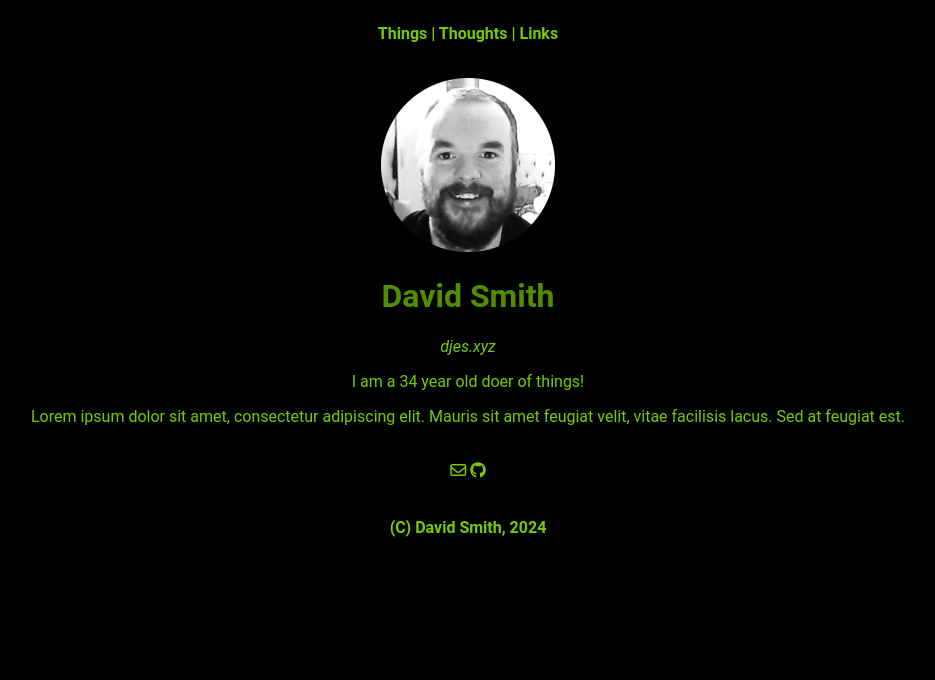
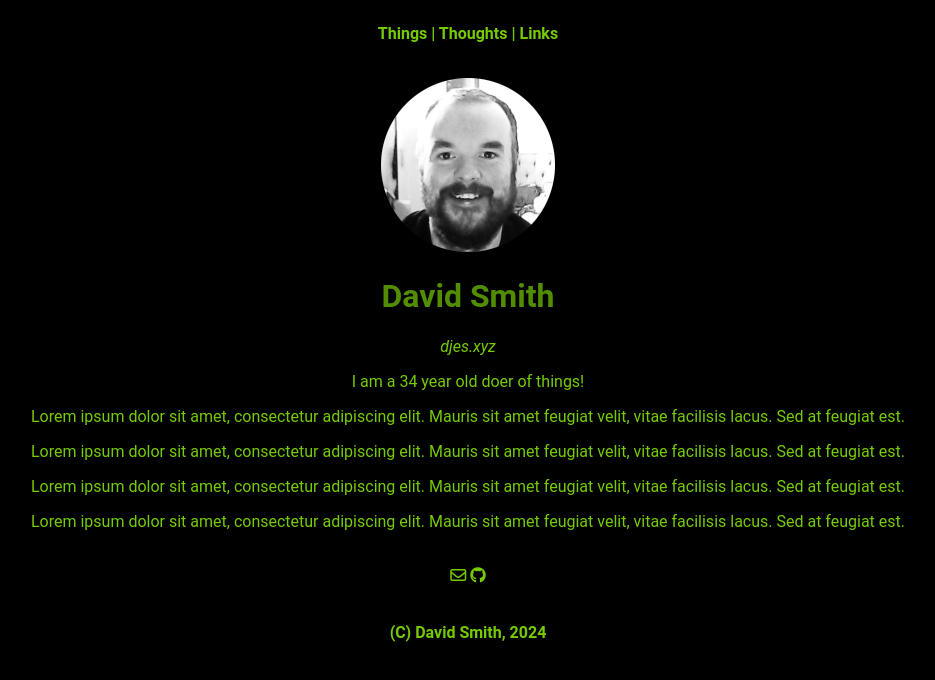
Before and after one commit to DavidJESmith/cv, a plain HTML site: page index.html in a window 1280 px wide. Shown: the whole page, without its empty margins (172-1107 px from the left). Drawn offline with Linux system fonts and the light colour scheme.

Commit message:
test overflow

```diff
--- a/index.html
+++ b/index.html
@@ -26,6 +26,9 @@
             <em>djes.xyz</em>
             <p>I am a 34 year old doer of things!</p>
             <p>Lorem ipsum dolor sit amet, consectetur adipiscing elit. Mauris sit amet feugiat velit, vitae facilisis lacus. Sed at feugiat est.</p>
+            <p>Lorem ipsum dolor sit amet, consectetur adipiscing elit. Mauris sit amet feugiat velit, vitae facilisis lacus. Sed at feugiat est.</p>
+            <p>Lorem ipsum dolor sit amet, consectetur adipiscing elit. Mauris sit amet feugiat velit, vitae facilisis lacus. Sed at feugiat est.</p>
+            <p>Lorem ipsum dolor sit amet, consectetur adipiscing elit. Mauris sit amet feugiat velit, vitae facilisis lacus. Sed at feugiat est.</p>
           </span>
         </div>
       <br>
```
